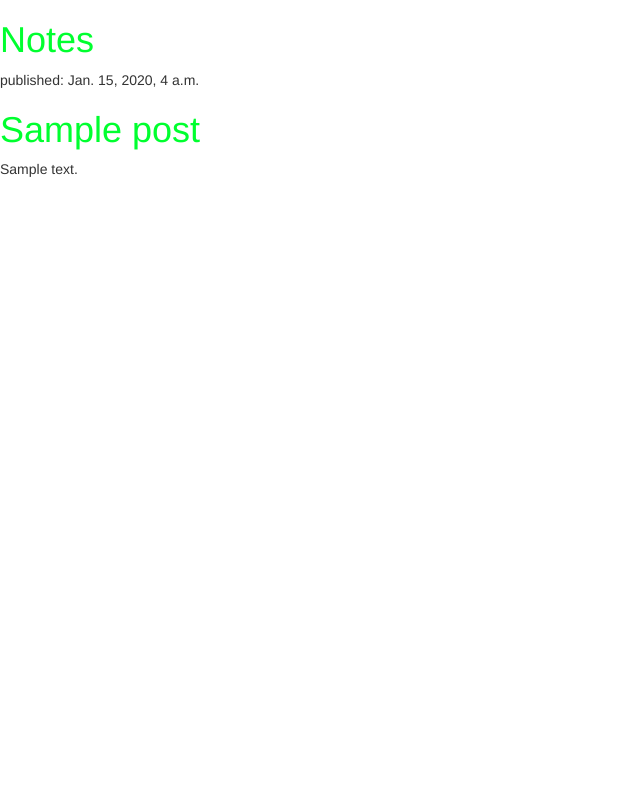
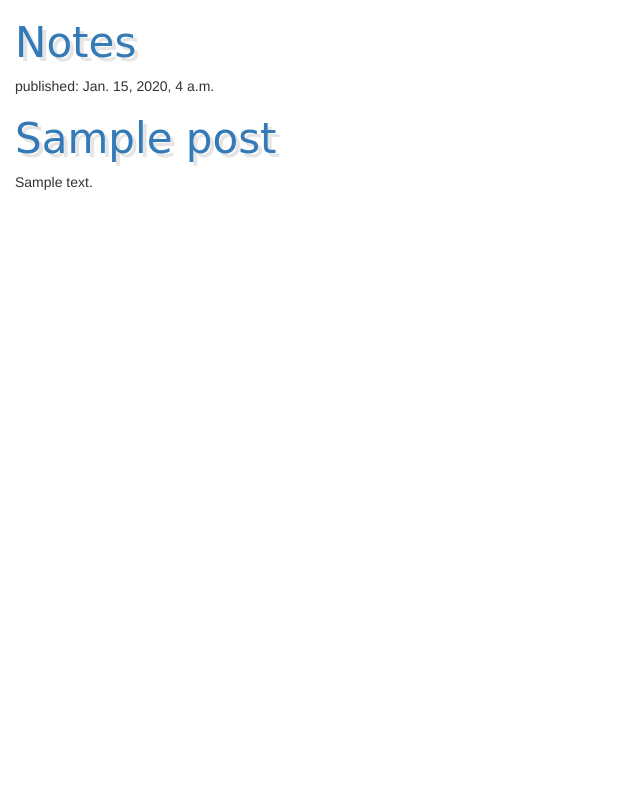
Before and after one commit to baycat/blog, a Django app: template blog/templates/blog/post_list.html in a window 1280 px wide. Shown: the whole page, without its empty margins (0-640 px from the left). Run offline with Django 3.2, Linux system fonts and the light colour scheme; the template is opened without the code that fills it: values that come from a table or form of the project are taken from there, others are empty; tables that the repository leaves empty hold one stand-in row (values such as "Sample post"); some libraries are stand-ins or nearby versions.

Commit message:
fuck imagery

```diff
--- a/blog/static/css/blog.css
+++ b/blog/static/css/blog.css
@@ -1,3 +1,10 @@
-h1 a {
-    color: #00FF2F;
+h1 {
+  font-family: 'Press Start 2P', cursive;
+  color:  cyan;
+  text-shadow: 4px 4px 0px rgba(0,0,0,0.1);
+  font-size: 300%;
 }
+
+body {
+    padding-left: 15px;
+}
```
